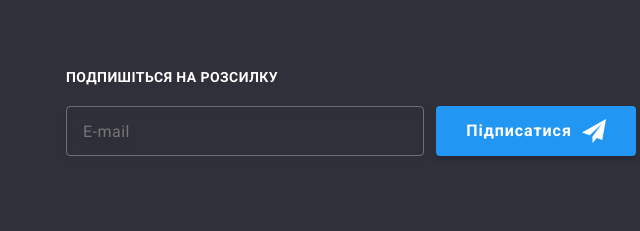
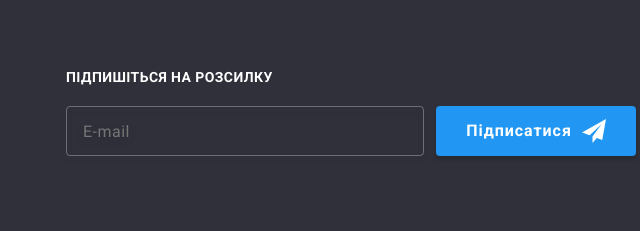
Before and after one commit to roman2789/goit-markup-hw-06, a plain HTML site: page portfolio.html in a window 1280 px wide. Shown: the part 1633-1864 px from the top of the page, 565-1205 px from the left. Drawn offline with nearby package versions, Linux system fonts and the light colour scheme.

Commit message:
fix txt lst

```diff
--- a/portfolio.html
+++ b/portfolio.html
@@ -339,7 +339,7 @@
         </div>
 
         <div class="form-block">
-          <h2 class="form-block-title footer-title">Подпишіться на розсилку</h2>
+          <h2 class="form-block-title footer-title">Підпишіться на розсилку</h2>
           <form class="footer-form" name="mailing">
             <div class="footer-form-group">
               <label class="footer-label">
```
